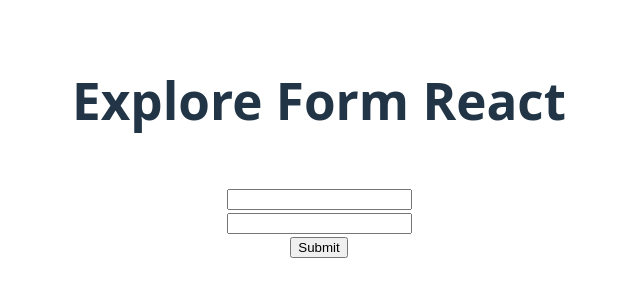
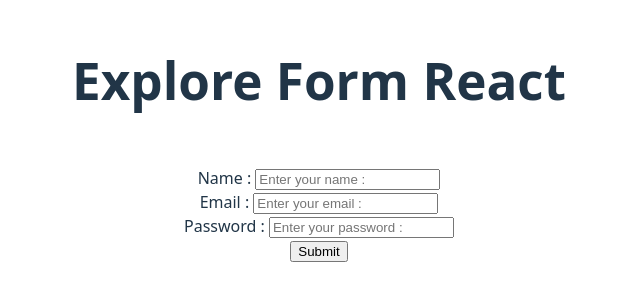
Before and after one commit to Dipok-Kumar-Ray/Explore-React-Form, a React (Vite) app: page / in a window 1280 px wide. Shown: the part 252-552 px from the top of the page, without its empty margins (321-961 px from the left). Built offline with nearby package versions, Linux system fonts and the light colour scheme.

Commit message:
Used Custom Hook

```diff
--- a/src/App.jsx
+++ b/src/App.jsx
@@ -16,8 +16,8 @@ function App() {
       {/* <SimpleForm></SimpleForm> */}
       {/* <ActionForm></ActionForm> */}
       <br />
-      {/* <Controlfield></Controlfield> */}
-      <UnControlled></UnControlled>
+      <Controlfield></Controlfield>
+      {/* <UnControlled></UnControlled> */}
 
 
     </>
--- a/src/SimpleForm/Components/ActionForm/ActionForm.jsx
+++ b/src/SimpleForm/Components/ActionForm/ActionForm.jsx
@@ -9,11 +9,11 @@ const ActionForm = () => {
     return (
         <div>
             <form action={handleFormAction}>
-                <input type="text" name="name" placeholder='Enter your name : ' id="" />
+                <input type="text" name="name" placeholder='Enter your name : ' />
                 <br />
-                <input type="email" name="email" placeholder='Enter your email : ' id="" />
+                <input type="email" name="email" placeholder='Enter your email : ' />
                 <br />
-                <input type="password" name="password" placeholder='Enter your password : '  id="" />
+                <input type="password" name="password" placeholder='Enter your password : ' />
                 <br />
                 <input type="submit" value="Submit" />
             </form>
--- a/src/SimpleForm/Components/ControlField/Controlfield.jsx
+++ b/src/SimpleForm/Components/ControlField/Controlfield.jsx
@@ -2,13 +2,15 @@ import React, { useState } from 'react';
 
 const Controlfield = () => {
 
+    const [name, setName] = useState('');
     const [password, setPassword] = useState('');
     const [error, setError] = useState('');
+    const [email, setEmail] = useState('');
 
 
     const handleSubmit = (e) => {
         e.preventDefault();
-        console.log('submitted');
+        console.log(name, email, password)
         if(password.length < 6){
             setError(' 6 characters or longer password needed');
         }
@@ -18,26 +20,49 @@ const Controlfield = () => {
 
     }
 
+
+    const handleNameChange = e => {
+        setName(e.target.value);
+    }
+
+    const handleEmailChange = e => {
+        setEmail(e.target.value);
+    }
+
+
+
     const handlePasswordOnChange = e =>{
         console.log(e.target.value);
         setPassword(e.target.value);
 
-        if(password.length <= 6)
-        {
-            setError('Password must be 6 characters or longer. ')
-        }
+        // if(password.length <= 6)
+        // {
+        //     setError('Password must be 6 characters or longer. ')
+        // }
 
-        else{
-            setError(' ');
-        }
+        // else{
+        //     setError(' ');
+        // }
     }
+
+
 
     return (
         <div>
             <form  onSubmit={handleSubmit}>
-                <input type="email" placeholder='Enter your email : ' name="email" id="" required/>
+                <label>Name : </label>
+                <input type="text" name="name" placeholder='Enter your name : ' defaultValue={name} onChange={handleNameChange}  />
                 <br />
-                <input type="password" onChange={handlePasswordOnChange} defaultValue={password} name="password"  placeholder='Enter your password : '  id="" required/>
+                <label> Email : </label>
+                <input type="email" onChange={handleEmailChange} placeholder='Enter your email : ' name="email" defaultValue={handleEmailChange} required/>
+
+
+
+                <br />
+                <label> Password : </label>
+                <input type="password"  onChange={handlePasswordOnChange} defaultValue={password} name="password"  placeholder='Enter your password : '  required/>
+
+
                 <br />
                 <input type="submit" value="Submit"   />
             </form>
--- a/src/SimpleForm/Components/UnControlled/UnControlled.jsx
+++ b/src/SimpleForm/Components/UnControlled/UnControlled.jsx
@@ -14,9 +14,9 @@ const UnControlled = () => {
     return (
         <div>
           <form onSubmit={handleSubmit}>
-          <input ref={emailRef} type="email" name="email" id="" />
+          <input ref={emailRef} type="email" name="email"  />
             <br />
-            <input ref={passwordRef} type="password" name="password" id="" />
+            <input ref={passwordRef} type="password" name="password"  />
             <br />
             <input type="submit" value="Submit" />
           </form>
```
